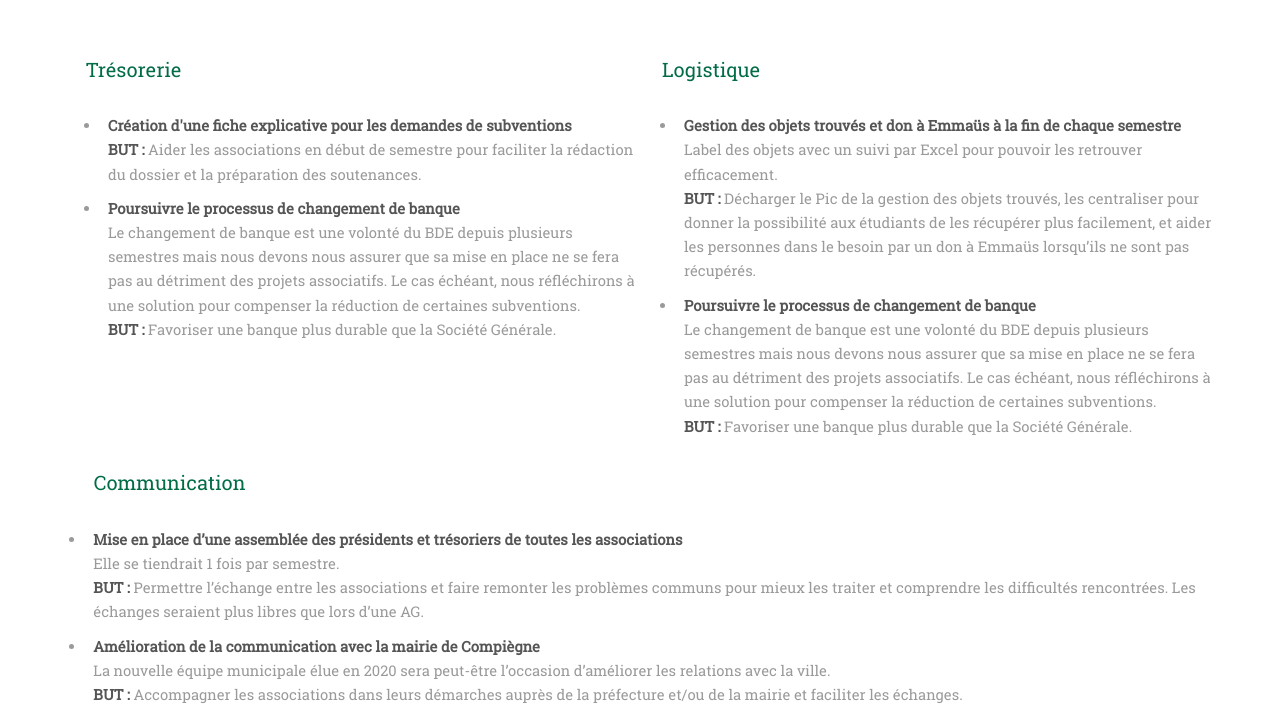
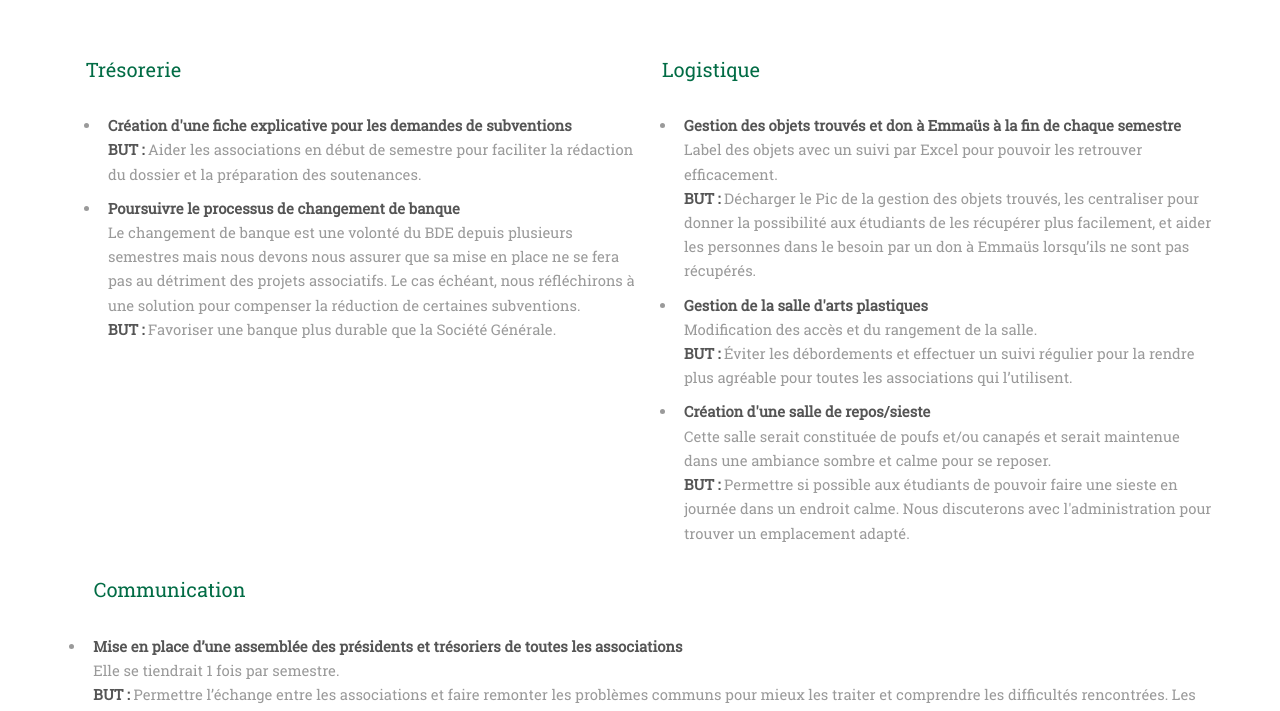
Before and after one commit to pierreWagou/AMZ, a plain HTML site: page amz/descriptif.html in a window 1280 px wide. Shown: the part 348-1059 px from the top of the page. Drawn offline with Linux system fonts and the light colour scheme.

Commit message:
correctif logistique

```diff
--- a/amz/descriptif.html
+++ b/amz/descriptif.html
@@ -12,7 +12,6 @@
     <!-- Header -->
 			<header id="header">
 				<div class="inner">
-          <!-- <a href="http://www4.utc.fr/~nf28/vitrine.php" class="logo">NF28</a> -->
 						<a href="index.html">AMZ</a>
             <a href="descriptif.html">Programme</a>
 						<a href="equipe.html">Equipe</a>
@@ -51,7 +50,10 @@
 								<strong>Gestion des objets trouvés et don à Emmaüs à la fin de chaque semestre </strong> </br>Label des objets avec un suivi par Excel pour pouvoir les retrouver efficacement. <br> <strong>BUT :</strong> Décharger le Pic de la gestion des objets trouvés, les centraliser pour donner la possibilité aux étudiants de les récupérer plus facilement, et aider les personnes dans le besoin par un don à Emmaüs lorsqu’ils ne sont pas récupérés.
 							</li>
 							<li>
-								<strong>Poursuivre le processus de changement de banque </strong> </br>Le changement de banque est une volonté du BDE depuis plusieurs semestres mais nous devons nous assurer que sa mise en place ne se fera pas au détriment des projets associatifs. Le cas échéant, nous réfléchirons à une solution pour compenser la réduction de certaines subventions. <br> <strong>BUT :</strong> Favoriser une banque plus durable que la Société Générale.
+								<strong>Gestion de la salle d'arts plastiques</strong> </br>Modification des accès et du rangement de la salle. <br> <strong>BUT :</strong> Éviter les débordements et effectuer un suivi régulier pour la rendre plus agréable pour toutes les associations qui l’utilisent.
+							</li>
+							<li>
+								<strong>Création d'une salle de repos/sieste </strong> </br>Cette salle serait constituée de poufs et/ou canapés et serait maintenue dans une ambiance sombre et calme pour se reposer. <br> <strong>BUT :</strong> Permettre si possible aux étudiants de pouvoir faire une sieste en journée dans un endroit calme. Nous discuterons avec l'administration pour trouver un emplacement adapté.
 							</li>
 						</ul>
 					</p>
```
